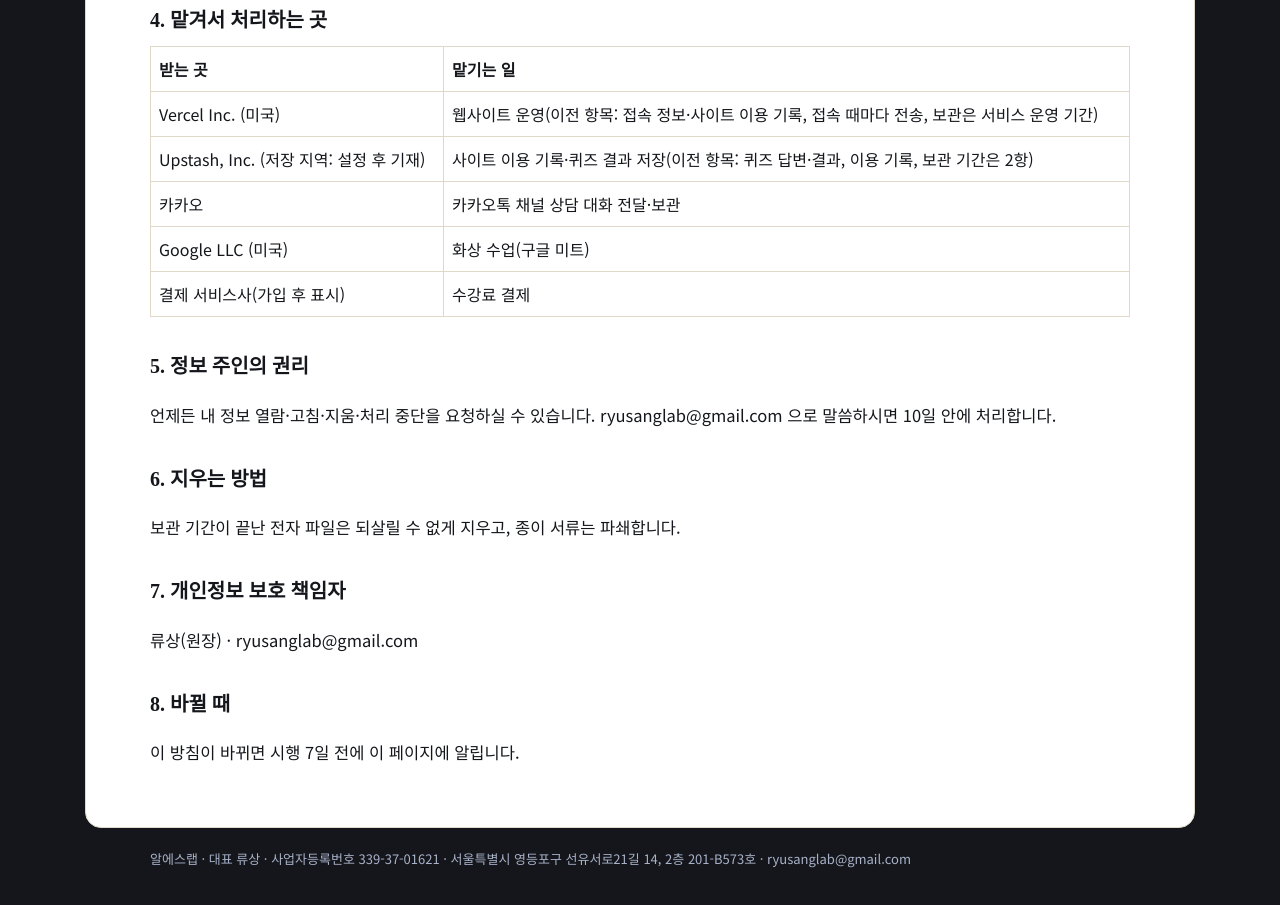
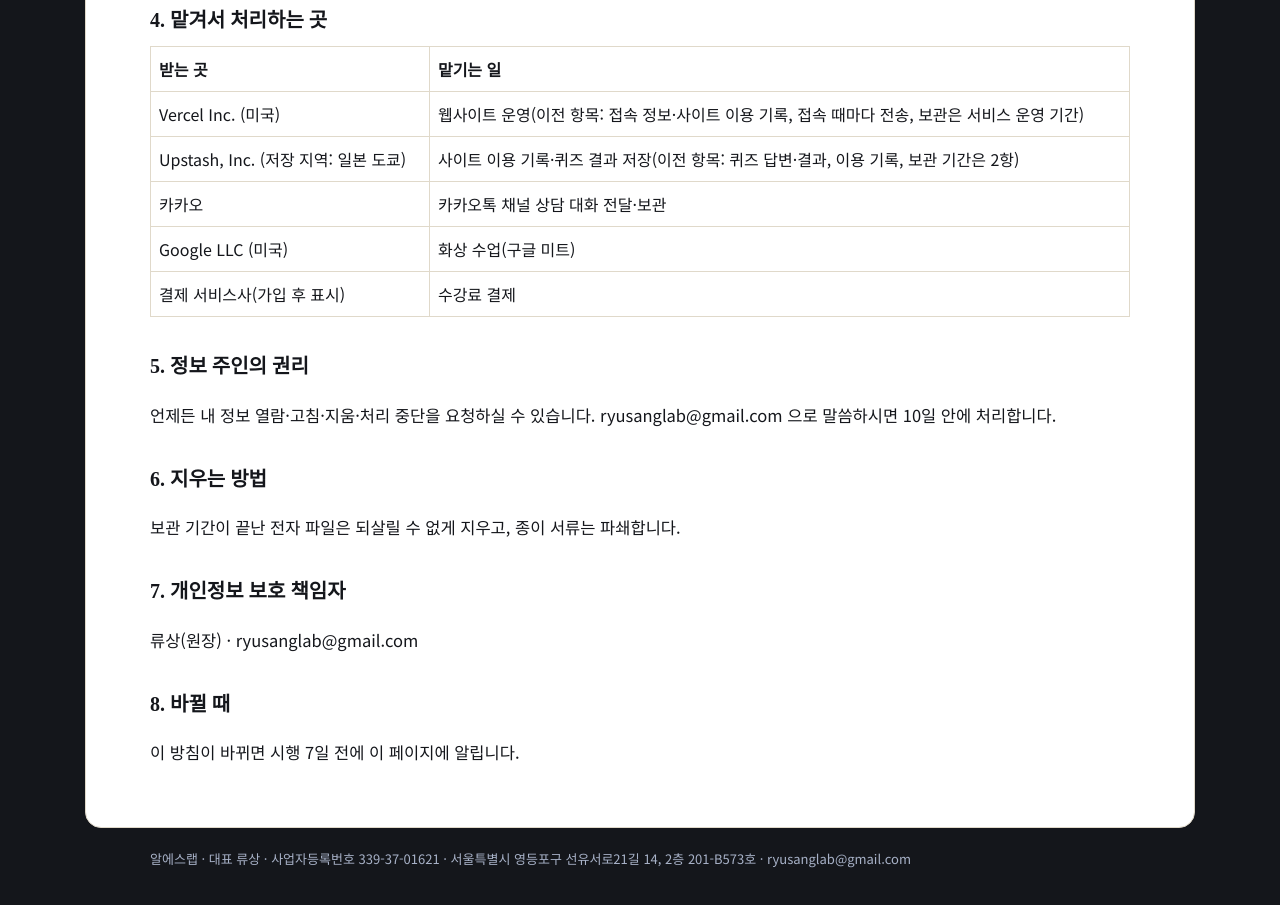
Before and after one commit to ryusang73/ryusang, a plain HTML site: page privacy/index.html in a window 1280 px wide. Shown: the part 1124-2029 px from the top of the page. Drawn offline with Linux system fonts and the light colour scheme; a script that the page names is missing.

Commit message:
Privacy: Upstash storage region Tokyo
Co-Authored-By: Claude Sonnet 5.5 <noreply@anthropic.com>
Claude-Session: https://claude.ai/code/session_0135WwcYMJoorbLXN85A8H71

```diff
--- a/privacy/index.html
+++ b/privacy/index.html
@@ -33,7 +33,7 @@ h1,h2{font-family:'Noto Serif KR',serif;font-weight:900}@media(min-width:900px){
 <tr><td>결제 기록</td><td>수강료 결제·환불, 세금 신고</td></tr></table>
 <h2>2. 보관 기간</h2><ul><li>퀴즈 결과: 저장한 날부터 1년 뒤 지움. 접속 기록: 최근 1만 건만 보관(오래된 것부터 지움). 방문자 번호: 방문자의 브라우저에 저장되며 방문자가 사이트 데이터를 지울 때까지 남음(브라우저 설정에서 지우거나 막으면 저장되지 않으며 이용에는 지장이 없습니다. 막아도 비식별 접속 기록은 남을 수 있습니다). (결과 주소를 아는 사람은 누구나 볼 수 있으니 주소를 남에게 공유하지 마세요. 지워 달라고 하시면 바로 지웁니다)</li><li>상담 신청 정보: 상담이 끝난 뒤 1년, 또는 지워 달라고 하실 때까지</li><li>수강 기록·영상: 수료 후 1년. 홍보 사용에 따로 동의한 영상만 2년</li><li>결제·계약 기록: 전자상거래법에 따라 5년</li></ul>
 <h2>3. 다른 곳에 주는지</h2><p>본인 동의나 법에 정한 경우가 아니면 다른 곳에 주지 않습니다. 영상을 홍보(후기 등)에 쓸 때는 따로 동의를 받으며, 동의하지 않아도 수강에 불이익이 없습니다.</p>
-<h2>4. 맡겨서 처리하는 곳</h2><table><tr><th>받는 곳</th><th>맡기는 일</th></tr><tr><td>Vercel Inc. (미국)</td><td>웹사이트 운영(이전 항목: 접속 정보·사이트 이용 기록, 접속 때마다 전송, 보관은 서비스 운영 기간)</td></tr><tr><td>Upstash, Inc. (저장 지역: 설정 후 기재)</td><td>사이트 이용 기록·퀴즈 결과 저장(이전 항목: 퀴즈 답변·결과, 이용 기록, 보관 기간은 2항)</td></tr><tr><td>카카오</td><td>카카오톡 채널 상담 대화 전달·보관</td></tr><tr><td>Google LLC (미국)</td><td>화상 수업(구글 미트)</td></tr><tr><td>결제 서비스사(가입 후 표시)</td><td>수강료 결제</td></tr></table>
+<h2>4. 맡겨서 처리하는 곳</h2><table><tr><th>받는 곳</th><th>맡기는 일</th></tr><tr><td>Vercel Inc. (미국)</td><td>웹사이트 운영(이전 항목: 접속 정보·사이트 이용 기록, 접속 때마다 전송, 보관은 서비스 운영 기간)</td></tr><tr><td>Upstash, Inc. (저장 지역: 일본 도쿄)</td><td>사이트 이용 기록·퀴즈 결과 저장(이전 항목: 퀴즈 답변·결과, 이용 기록, 보관 기간은 2항)</td></tr><tr><td>카카오</td><td>카카오톡 채널 상담 대화 전달·보관</td></tr><tr><td>Google LLC (미국)</td><td>화상 수업(구글 미트)</td></tr><tr><td>결제 서비스사(가입 후 표시)</td><td>수강료 결제</td></tr></table>
 <h2>5. 정보 주인의 권리</h2><p>언제든 내 정보 열람·고침·지움·처리 중단을 요청하실 수 있습니다. ryusanglab@gmail.com 으로 말씀하시면 10일 안에 처리합니다.</p>
 <h2>6. 지우는 방법</h2><p>보관 기간이 끝난 전자 파일은 되살릴 수 없게 지우고, 종이 서류는 파쇄합니다.</p>
 <h2>7. 개인정보 보호 책임자</h2><p>류상(원장) · ryusanglab@gmail.com</p>
```
